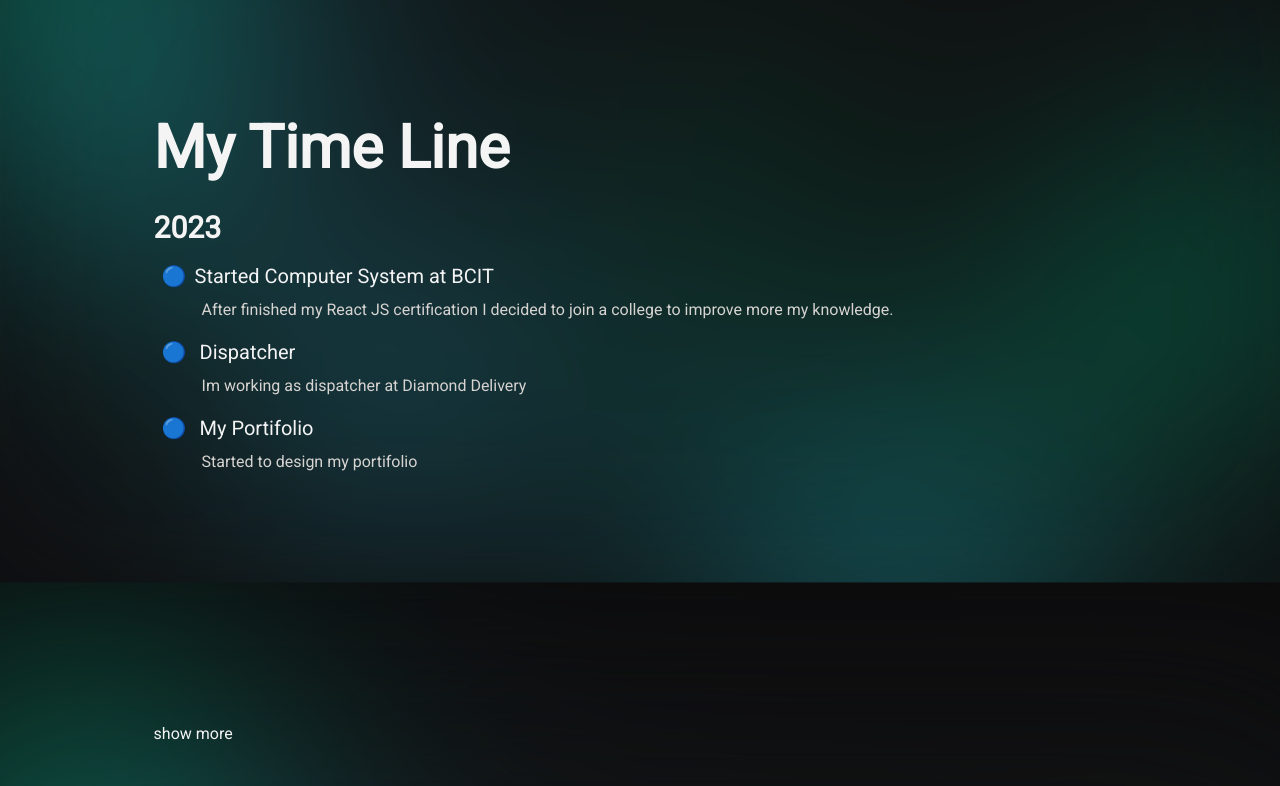
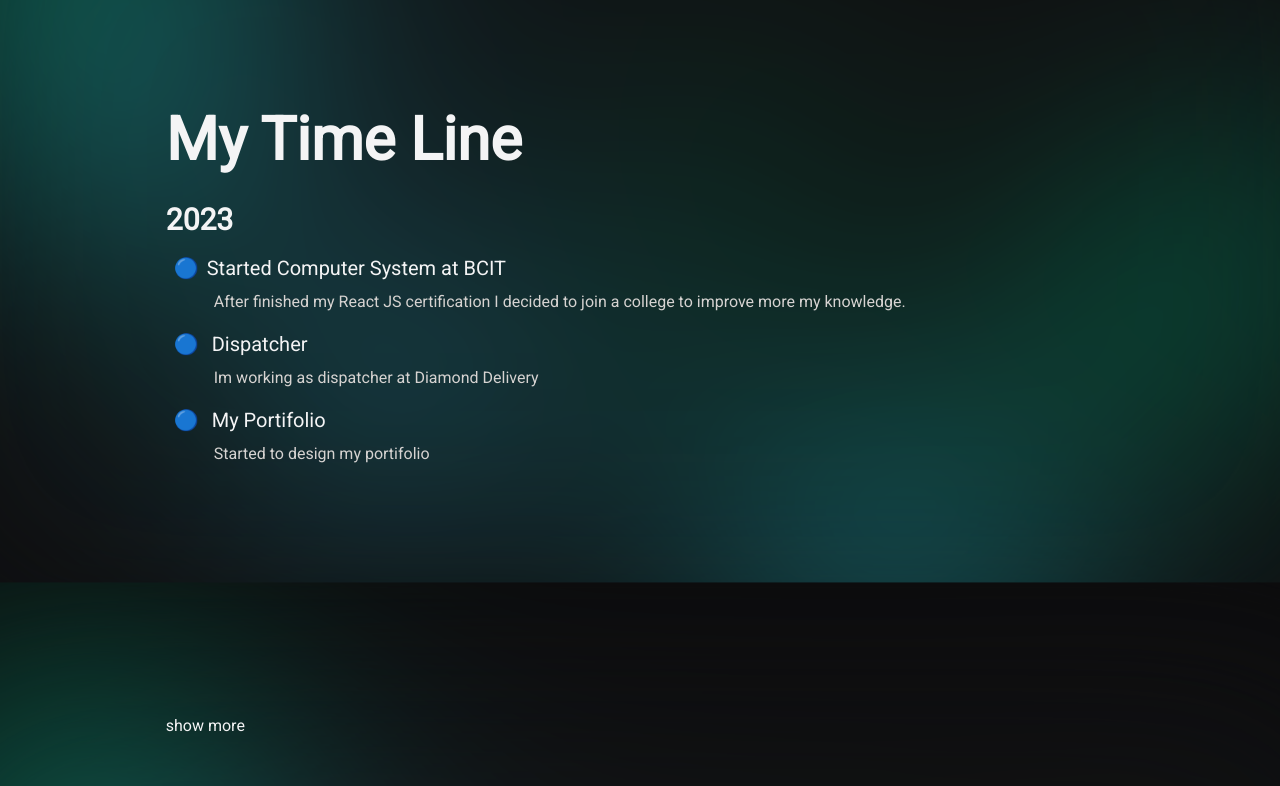
Before and after one commit to Felipeact/portifolio2.0, a Next.js app in the folder apps/client/: page /about in a window 1280 px wide. Shown: the part 1351-2137 px from the top of the page. Built offline with nearby package versions, Linux system fonts and the light colour scheme.

Commit message:
Update page.tsx

```diff
--- a/apps/client/src/app/about/page.tsx
+++ b/apps/client/src/app/about/page.tsx
@@ -92,7 +92,7 @@ export default function About() {
         </div>
       </div>
 
-      <div className="mx-auto pb-8 xl:max-w-[80%] md:text-left  md:flex md:flex-col mt-14">
+      <div className="mx-auto w-[80%] lg:max-w-[78%] mt-12 md:text-left  md:flex md:flex-col">
         <h2 className="text-6xl font-bold"> My Time Line </h2>
         <motion.div
         >
```
